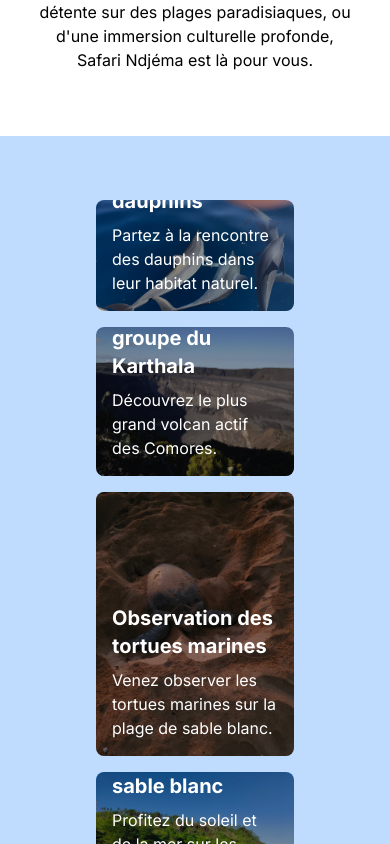
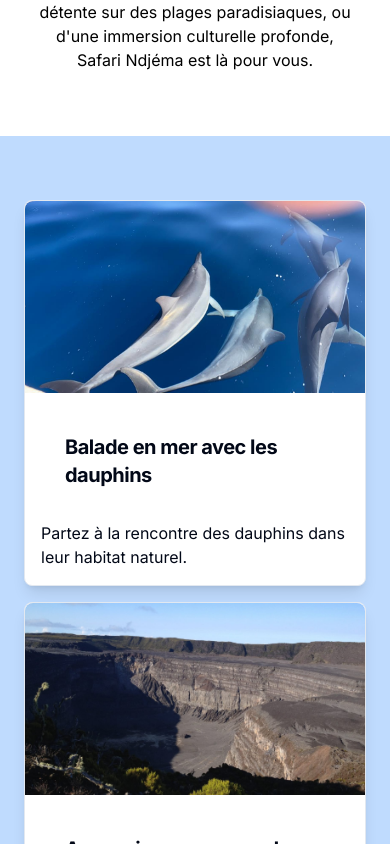
Before and after one commit to naovich/safari, a Next.js app: page / in a window 390 px wide. Shown: the part 1020-1864 px from the top of the page. Built offline with nearby package versions, Linux system fonts and the light colour scheme; a web font is replaced by a local one.

Commit message:
fix mobile destinations

```diff
--- a/src/components/blocks/Destinations.tsx
+++ b/src/components/blocks/Destinations.tsx
@@ -1,4 +1,5 @@
 import Image from "next/image";
+import { Card, CardContent, CardHeader, CardTitle } from "../ui/card";
 
 export default function Destination() {
   const destinations = [
@@ -40,22 +41,28 @@ export default function Destination() {
   ];
 
   return (
-    <section className="bg-blue-200 p-16">
-      <div className="container mx-auto grid grid-cols-1 gap-4 md:grid-cols-2 lg:grid-cols-4">
+    <section className="w-full bg-blue-200 px-4 py-16">
+      <div className="container mx-auto grid w-full grid-cols-1 gap-4 px-2 md:grid-cols-2 lg:grid-cols-4">
         {destinations.map((dest, index) => (
-          <div key={index} className="relative overflow-hidden rounded-lg">
+          <Card key={index} className="rounded-lg shadow-lg">
+            <div className="overflow-hidden rounded-t-lg">
               <Image
                 src={dest.image.src}
                 alt={dest.image.alt}
-              className="h-full w-full object-cover"
+                className="h-48 w-full object-cover"
                 width={400}
                 height={200}
               />
-            <div className="absolute inset-0 flex flex-col justify-end rounded-lg bg-black bg-opacity-40 p-4">
-              <h3 className="text-xl font-bold text-white">{dest.title}</h3>
-              <p className="mt-2 text-white">{dest.description}</p>
             </div>
-          </div>
+            <CardContent className="p-4">
+              <CardHeader>
+                <CardTitle className="text-xl font-bold">
+                  {dest.title}
+                </CardTitle>
+              </CardHeader>
+              <p className="mt-2">{dest.description}</p>
+            </CardContent>
+          </Card>
         ))}
       </div>
     </section>
```
Lines whose indentation alone changed are shown as unchanged.
